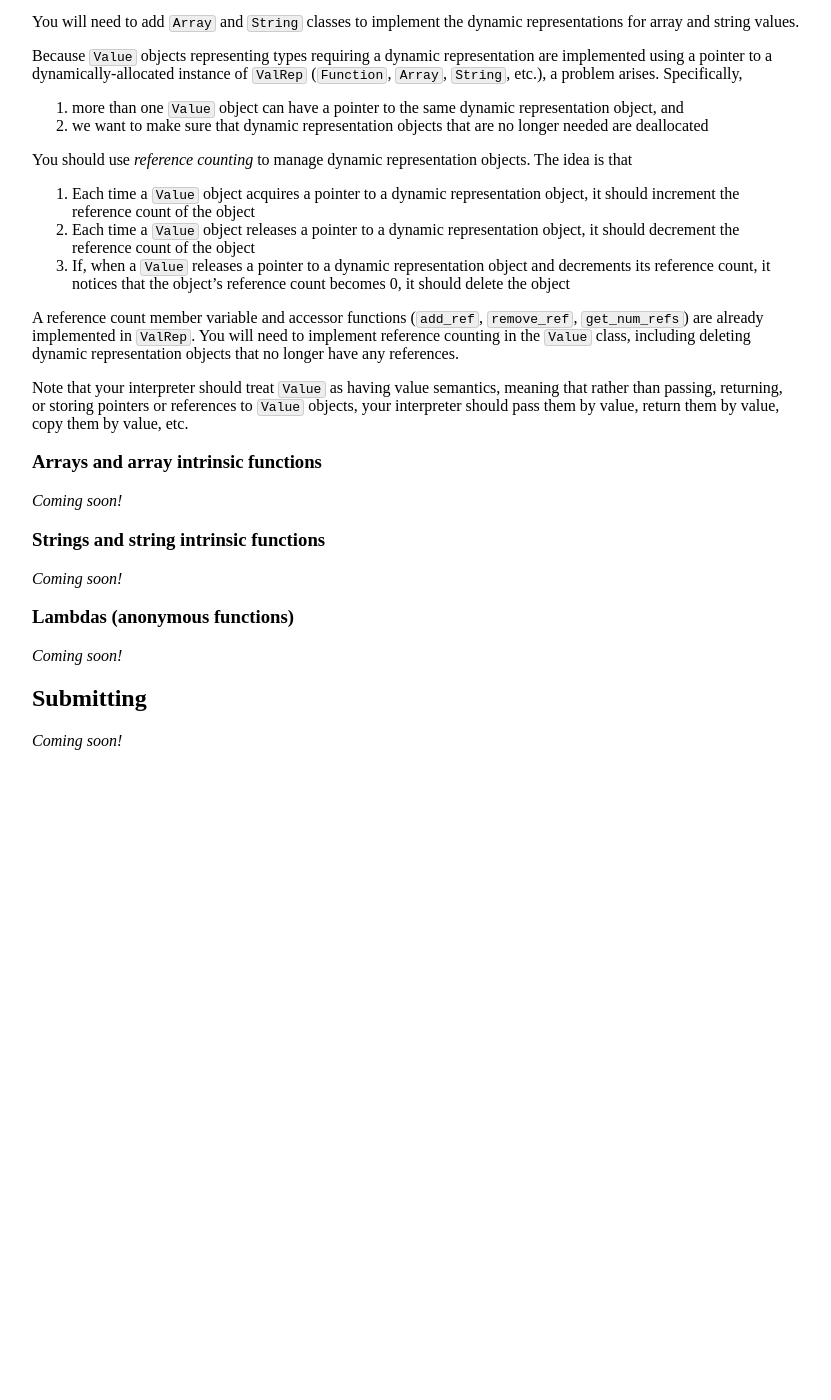
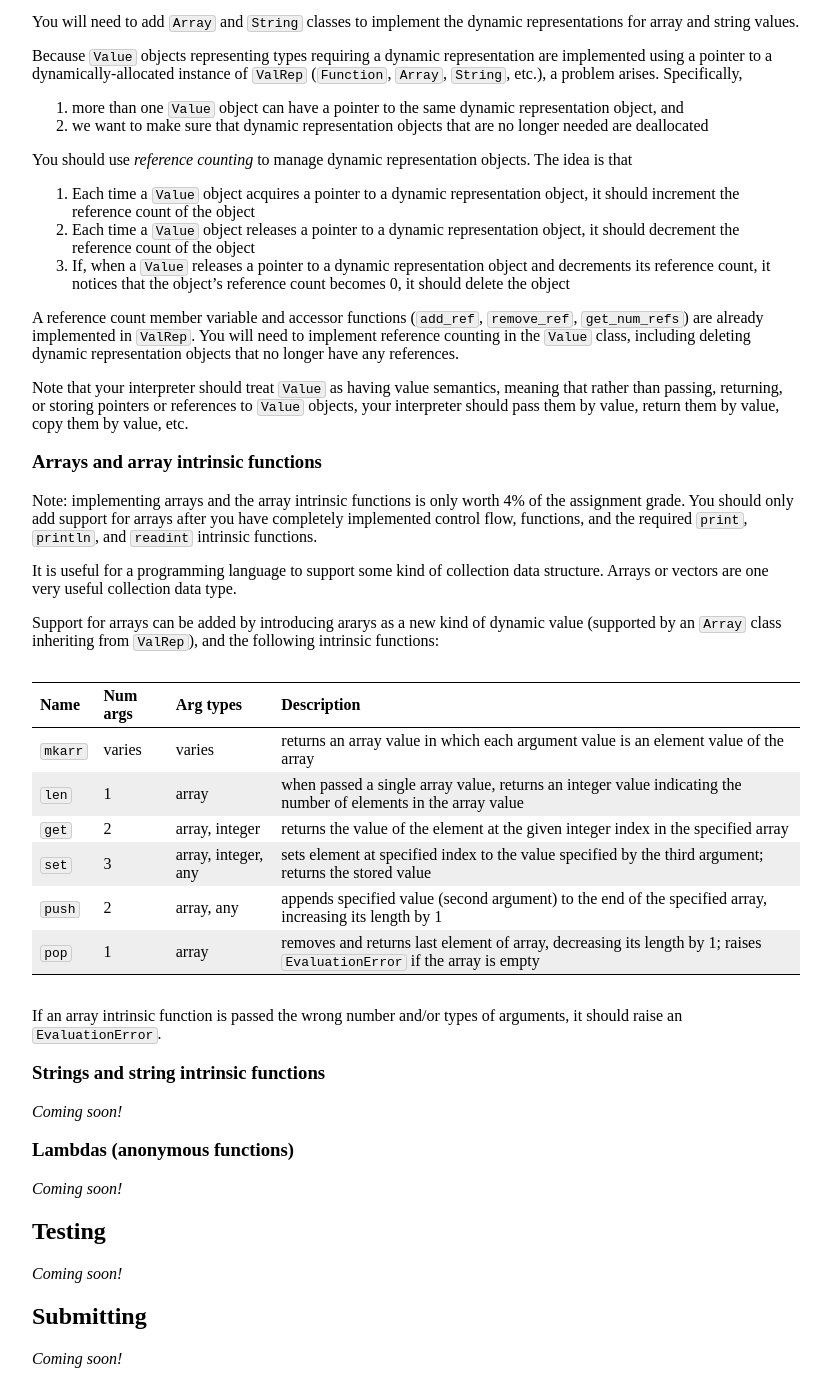
Before and after one commit to jhucompilers/fall2022, a Jekyll site: the page built from assign/assign02.md, in a window 1280 px wide and 1400 px high, scrolled down 6015 px. Shown: the whole window, without its empty margins (224-1055 px from the left). Built offline with Jekyll 4.4.1, drawn with Linux system fonts in a browser that asks for light colours; before the commit the page ends 6797 px from its top, so only the background shows below that.

Commit message:
arrays and array functions

```diff
--- a/assign/assign02.md
+++ b/assign/assign02.md
@@ -446,7 +446,29 @@ them by value, copy them by value, etc.
 
 ### Arrays and array intrinsic functions
 
-*Coming soon!*
+Note: implementing arrays and the array intrinsic functions is only worth
+4% of the assignment grade.  You should only add support for arrays after
+you have completely implemented control flow, functions, and the
+required `print`, `println`, and `readint` intrinsic functions.
+
+It is useful for a programming language to support some kind of
+collection data structure. Arrays or vectors are one very useful
+collection data type.
+
+Support for arrays can be added by introducing ararys as a new kind
+of dynamic value (supported by an `Array` class inheriting from `ValRep`),
+and the following intrinsic functions:
+
+Name   | Num args | Arg types | Description
+------ | -------- | --------- | -----------
+`mkarr`| varies   | varies        | returns an array value in which each argument value is an element value of the array
+`len`  | 1        | array         | when passed a single array value, returns an integer value indicating the number of elements in the array value
+`get`  | 2        | array, integer      | returns the value of the element at the given integer index in the specified array
+`set`  | 3        | array, integer, any | sets element at specified index to the value specified by the third argument; returns the stored value
+`push` | 2        | array, any          | appends specified value (second argument) to the end of the specified array, increasing its length by 1
+`pop`  | 1        | array               | removes and returns last element of array, decreasing its length by 1; raises `EvaluationError` if the array is empty
+
+If an array intrinsic function is passed the wrong number and/or types of arguments, it should raise an `EvaluationError`.
 
 ### Strings and string intrinsic functions
 
@@ -456,6 +478,10 @@ them by value, copy them by value, etc.
 
 *Coming soon!*
 
+## Testing
+
+*Coming soon!*
+
 ## Submitting
 
 *Coming soon!*
```
